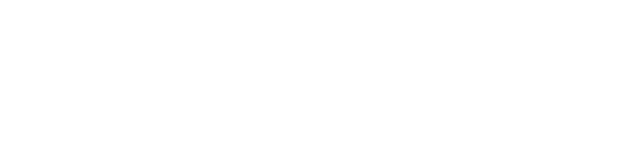
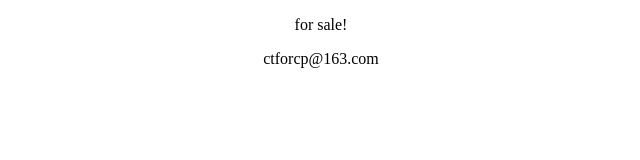
Before and after one commit to ctforcp/lber, a plain HTML site: page index.html in a window 1280 px wide. Shown: the whole page, without its empty margins (319-959 px from the left). Drawn offline with Linux system fonts and the light colour scheme.

Commit message:
Update index.html

```diff
--- a/index.html
+++ b/index.html
@@ -6,6 +6,9 @@
 	<title>Document</title>
 </head>
 <body>
-
+	<div style="text-align: center;">
+		<p>for sale!</p>
+		<p>ctforcp@163.com</p>
+	</div>
 </body>
 </html>
```
